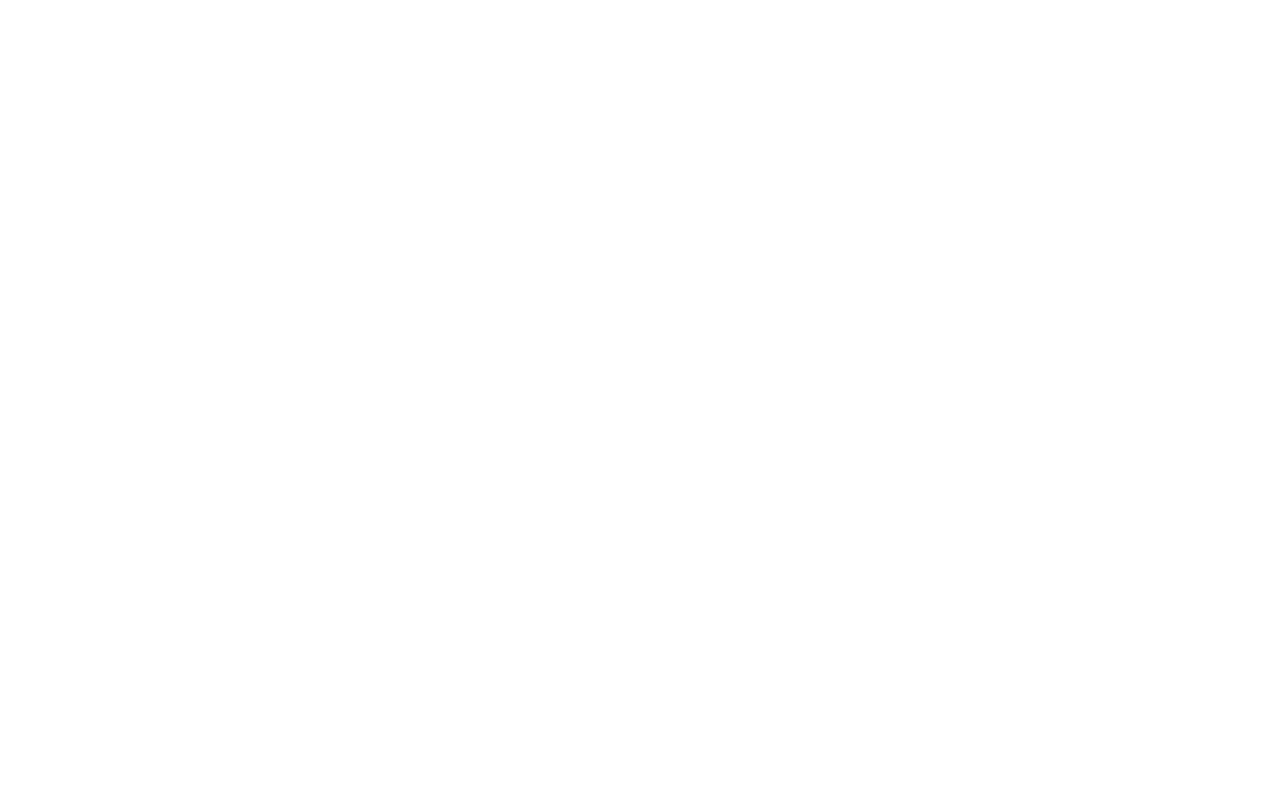
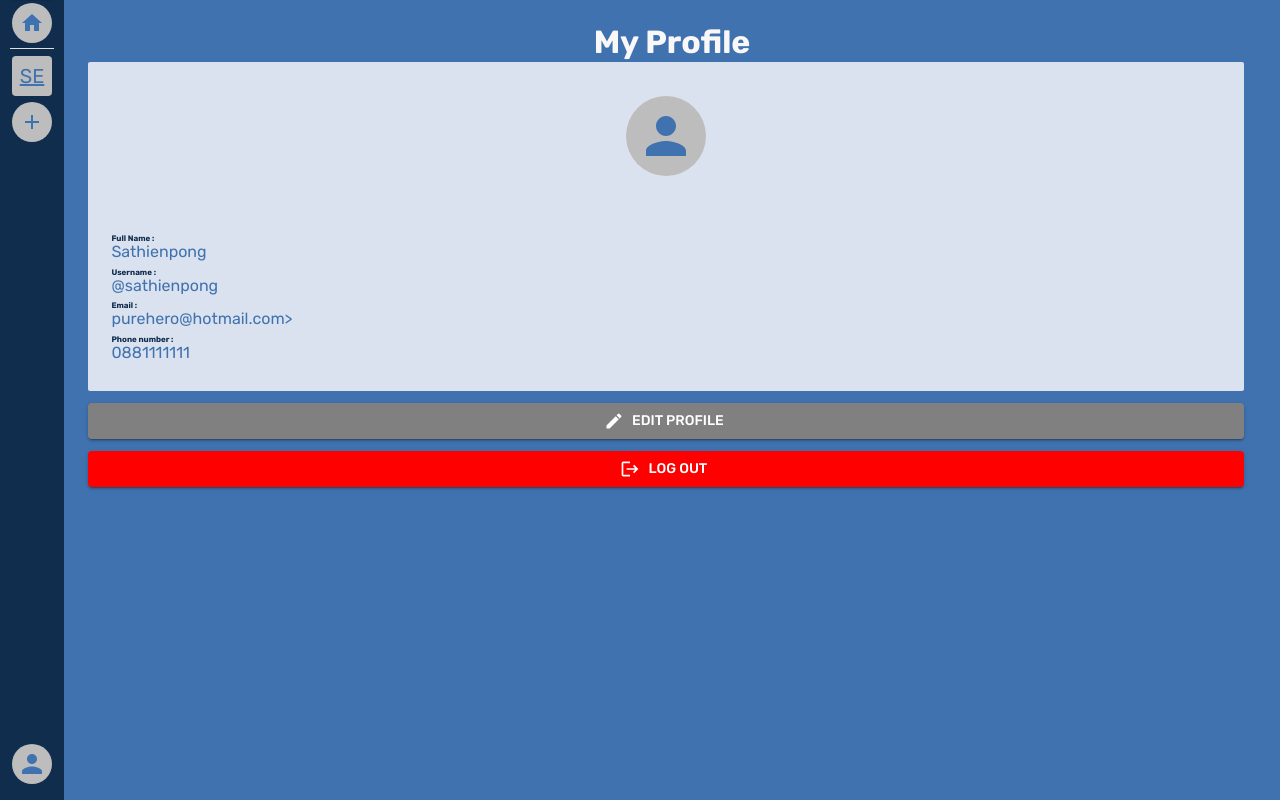
Before and after one commit to thriblueblood/classmate, a React (Create React App) app: page /main/profile in a window 1280 px wide. Before the commit this address had no page. Built offline with nearby package versions, Linux system fonts and the light colour scheme.

Commit message:
chat front-end

```diff
--- a/src/App.js
+++ b/src/App.js
@@ -3,7 +3,7 @@ import './App.css';
 import LoginPage from './LoginPage/LoginPage';
 import Register from './LoginPage/RegisterPage';
 import { BrowserRouter as Router, Routes, Route } from "react-router-dom";
-import HomePage from './HomePage/HomePage';
+import MainPage from './HomePage/MainPage';
 
 function App() {
   return (
@@ -11,9 +11,8 @@ function App() {
       <Routes>
         <Route path="/" element={<LoginPage/>}/>
         <Route path="/signup" element={<Register/>}/>
-        <Route path="/home/*" element={<HomePage/>}/>
+        <Route path="/main/*" element={<MainPage/>}/>
       </Routes>
-
     </Router>
   );
 }
--- /dev/null
+++ b/src/ChatPage/ChatSectionPage.js
@@ -0,0 +1,23 @@
+import {Box, TextField, Button, InputAdornment, IconButton} from "@mui/material";
+import { ThemeProvider } from '@emotion/react';
+import theme from "../ui/Theme";
+import SendIcon from '@mui/icons-material/Send';
+
+export default function ChatSectionPage(){
+  return (
+    <ThemeProvider theme={theme}>
+      <Box sx={{backgroundColor:"secondary.main", position:'relative', height:'100vh', overflow:"auto"}}>
+      <Box sx={{width:"100%",position: "absolute", bottom: "0.1rem",justifyContent:"center"}}>
+      <form noValidate autoComplete="off">
+         <TextField label="Say something" fullWidth
+            InputProps={{ endAdornment:(<InputAdornment position="end">
+                <IconButton>
+                </IconButton>
+                <SendIcon sx={{cursor:'pointer', color:"primary.main"}}/>
+              </InputAdornment>)}}></TextField>
+      </form>
+      </Box>
+      </Box>
+    </ThemeProvider>
+  );
+}
--- a/src/Components/SideBar.js
+++ b/src/Components/SideBar.js
@@ -4,7 +4,7 @@ import AddIcon from '@mui/icons-material/Add';
 import styled from '@emotion/styled';
 
 import * as React from "react";
-
+import { Link } from "react-router-dom";
 import { AddRoomPopup } from './AddRoomPopup';
 
 const CustomSideBarItem = styled(Avatar)(() => ({
@@ -35,18 +35,18 @@ export default function SideBar(){
         <Stack alignItems="center">
             <Box>
             <Divider/>
-            <CustomSideBarItem>
-               <HomeIcon/>
+            <CustomSideBarItem component={Link} to="home">
+               <HomeIcon />
             </CustomSideBarItem>
             </Box>
             <Divider sx={{width:'70%', backgroundColor:"white", margin:"5% 0%"}}/>
-            <CustomSideBarItem variant='rounded'>
+            <CustomSideBarItem component={Link} to="room" variant='rounded'>
                 SE
             </CustomSideBarItem>
             <CustomSideBarItem onClick={handleClickOpen} >
                <AddIcon/>
             </CustomSideBarItem>
-            <Avatar sx={{position:"fixed", bottom:"0", marginBottom:"1rem"}}></Avatar>
+            <Avatar component={Link} to="profile" sx={{position:"fixed", bottom:"0", marginBottom:"1rem"}}></Avatar>
         </Stack>
         <AddRoomPopup open={open} onClose={handleClose} />
       </div>
--- /dev/null
+++ b/src/HomePage/MainPage.js
@@ -0,0 +1,31 @@
+import "../Components/RoomSelectionBar";
+import Grid from "@mui/material/Grid";
+import theme from "../ui/Theme";
+import {ThemeProvider} from '@mui/material/styles';
+import { BrowserRouter as Router,Routes, Route } from "react-router-dom";
+
+import SideBar from "../Components/SideBar";
+import RoomPage from "../RoomPage/RoomPage";
+import HomePage from "../HomePage/HomePage"
+import ProfilePage from "../ProfilePage/ProfilePage";
+
+function MainPage() {
+    return (
+        <ThemeProvider theme={theme}>
+        <Grid container direction="row">
+          <Grid item xs={0.6} sx={{bgcolor:'primary.dark', height:"100vh"}}>
+          <SideBar/>
+          </Grid>
+          <Grid item xs={11.4}>
+          <Routes>
+              <Route path="room/*" element={<RoomPage/>}></Route>
+              <Route path="home" element={<HomePage/>}></Route>
+              <Route path="profile" element={<ProfilePage/>}></Route>
+            </Routes>
+          </Grid>
+        </Grid>
+        </ThemeProvider>
+    )
+}
+
+export default MainPage;
--- a/src/LoginPage/LoginPage.js
+++ b/src/LoginPage/LoginPage.js
@@ -20,7 +20,7 @@ function LoginPage() {
   }
 
   const handleRouteHome = () => {
-    navigate("/main");
+    navigate("/main/home");
   }
 
   return (
@@ -35,7 +35,7 @@ function LoginPage() {
               <Grid container direction="column" alignItems="center" justifyItems="center">
                 <CustomInput placeholder="Email or username" />
                 <CustomInput placeholder="Password" />
-                <Button size="medium" variant="contained" style={{ width: "105%", marginTop: "0.5rem", marginBottom: "2rem" }}> Log in </Button>
+                <Button onClick={handleRouteHome} size="medium" variant="contained" style={{ width: "105%", marginTop: "0.5rem", marginBottom: "2rem" }}> Log in </Button>
               </Grid>
             </Box>
           </Grid>
--- /dev/null
+++ b/src/ProfilePage/ProfilePage.js
@@ -0,0 +1,56 @@
+import { ThemeProvider } from '@emotion/react';
+import theme from "../ui/Theme";
+import {Box, Grid, Stack, Typography, Divider, Avatar, Button} from "@mui/material";
+
+import LogoutIcon from '@mui/icons-material/Logout';
+import EditIcon from '@mui/icons-material/Edit';
+
+import { useNavigate } from "react-router-dom";
+
+function ProfilePage(){
+    const navigate = useNavigate();
+
+    const handleRouteLogOut = () => {
+        navigate("/");
+      }
+
+    return(
+        <ThemeProvider theme={theme}>
+            <Box sx={{bgcolor:"primary.main", width:"100%", height:"100%", overflow:"auto"}}>
+            <Box textAlign="center" marginTop="2%">
+            <Typography variant="h1" fontSize="2rem" color="secondary.main">My Profile</Typography>
+            </Box>
+            <Box sx={{ width:"95%", marginLeft:"2%"}}>
+            <Box sx={{bgcolor:"#DBE2EF", borderRadius:"2px"}}>
+                <Stack>
+                <Box display="flex" justifyContent="center" alignItems="center"><Avatar sx={{width:"5rem", height:"5rem", margin:"3%"}}/></Box>
+                <Box padding="2%">
+                <Typography variant="h1" fontSize="0.5rem" color="primary.dark">Full Name :</Typography>
+                <Typography variant="h3" fontSize="1rem" color="primary.main" marginBottom="0.5%">Sathienpong</Typography>
+
+                <Typography variant="h1" fontSize="0.5rem" color="primary.dark">Username :</Typography>
+                <Typography variant="h3" fontSize="1rem" color="primary.main" marginBottom="0.5%">@sathienpong</Typography>
+
+                <Typography variant="h1" fontSize="0.5rem" color="primary.dark">Email :</Typography>
+                <Typography variant="h3" fontSize="1rem" color="primary.main" marginBottom="0.5%">purehero@hotmail.com></Typography>
+                <Typography variant="h1" fontSize="0.5rem" color="primary.dark">Phone number :</Typography>
+                <Typography variant="h3" fontSize="1rem" color="primary.main" marginBottom="0.5%">0881111111</Typography>
+                </Box>
+                </Stack>
+
+            </Box>
+            <Stack direction="column" marginTop="1%">
+            <Button style={{backgroundColor:"grey"}}variant="contained" startIcon={<EditIcon/>}>
+                Edit Profile
+            </Button>
+            <Button onClick={handleRouteLogOut} style={{backgroundColor:"red"}} variant="contained" sx={{marginTop:"1%"}} startIcon={<LogoutIcon/>}>
+                Log Out
+            </Button>
+            </Stack>
+            </Box>
+            </Box>
+        </ThemeProvider>
+    );
+}
+
+export default ProfilePage;
--- /dev/null
+++ b/src/RoomPage/MiddleSectionPage.js
@@ -0,0 +1,42 @@
+import { Stack, Box, Typography, Divider} from "@mui/material";
+import { ThemeProvider } from '@emotion/react';
+import theme from "../ui/Theme";
+
+import LocationCityIcon from '@mui/icons-material/LocationCity';
+import PeopleIcon from '@mui/icons-material/People';
+
+function MiddleSectionPage(){
+    return(
+        <ThemeProvider theme={theme}>
+            <Stack sx={{bgcolor:"primary.main", width:"100%", height:"100%", overflow:"auto"}}>
+
+            <Box textAlign="center" margin="2% 0%">
+            <Typography variant="h1" fontSize="1.5rem" color="secondary.main" margin="5% 0%">Software Engineering 10</Typography>
+            <Divider sx={{color:'primary.dark'}}/>
+            </Box>
+
+            <Stack alignItems="center">
+            <Box sx={{alignItems: "center", display: "flex", flexWrap: "wrap", padding: "2%"}}>
+              <LocationCityIcon sx={{color:"primary.dark"}}/>
+              <Typography color="primary.dark" variant='h2' fontSize="1rem">King Mongkut of Ladgrbang</Typography>
+            </Box>
+
+            <Box sx={{alignItems: "center", display: "flex", flexWrap: "wrap", padding: "2%"}}>
+              <PeopleIcon sx={{color:"primary.dark"}}/>
+              <Typography color="primary.dark" variant='h2' fontSize="1rem">2</Typography>
+            </Box>
+            </Stack>
+
+            <Typography variant='h2' color="secondary.main" fontSize="1rem">Chats</Typography>
+            <Typography variant='h2' color ="secondary.main" fontSize="1rem" >#General</Typography>
+            <Typography variant='h2' color ="secondary.main" fontSize="1rem" > Subject</Typography>
+            <Typography variant='h2' color ="secondary.main" fontSize="1rem" > Other Files</Typography>
+            <Typography variant='h2' color ="secondary.main" fontSize="1rem" > Members</Typography>
+
+
+            </Stack>
+        </ThemeProvider>
+    );
+}
+
+export default MiddleSectionPage;
--- /dev/null
+++ b/src/RoomPage/RoomPage.js
@@ -0,0 +1,24 @@
+import Grid from "@mui/material/Grid";
+import MiddleSectionPage from "./MiddleSectionPage";
+import { BrowserRouter as Router,Routes, Route } from "react-router-dom";
+import ChatSectionPage from '../ChatPage/ChatSectionPage';
+
+function RoomPage(){
+    return (
+        <Grid container direction="row">
+        <Grid item xs={3} sx={{bgcolor:'primary.main', height:"100vh"}}>
+              <MiddleSectionPage/>
+          </Grid>
+          <Grid items xs={9} sx={{bgcolor:'secondary.main', height:"100vh"}}>
+          <Routes>
+              <Route path="chat" element={<ChatSectionPage/>}></Route>
+              {/* <Route path="subject" element={<HomePage/>}></Route>
+              <Route path="files" element={<ProfilePage/>}></Route>
+              <Route path="members" element={<ProfilePage/>}></Route> */}
+            </Routes>
+          </Grid>
+        </Grid>
+    )
+}
+
+export default RoomPage;
```
Also changed, not shown: src/HomePage/HomePage.js (+38 -22 lines), 1 other file (tests, documents, lock files or other folders).
